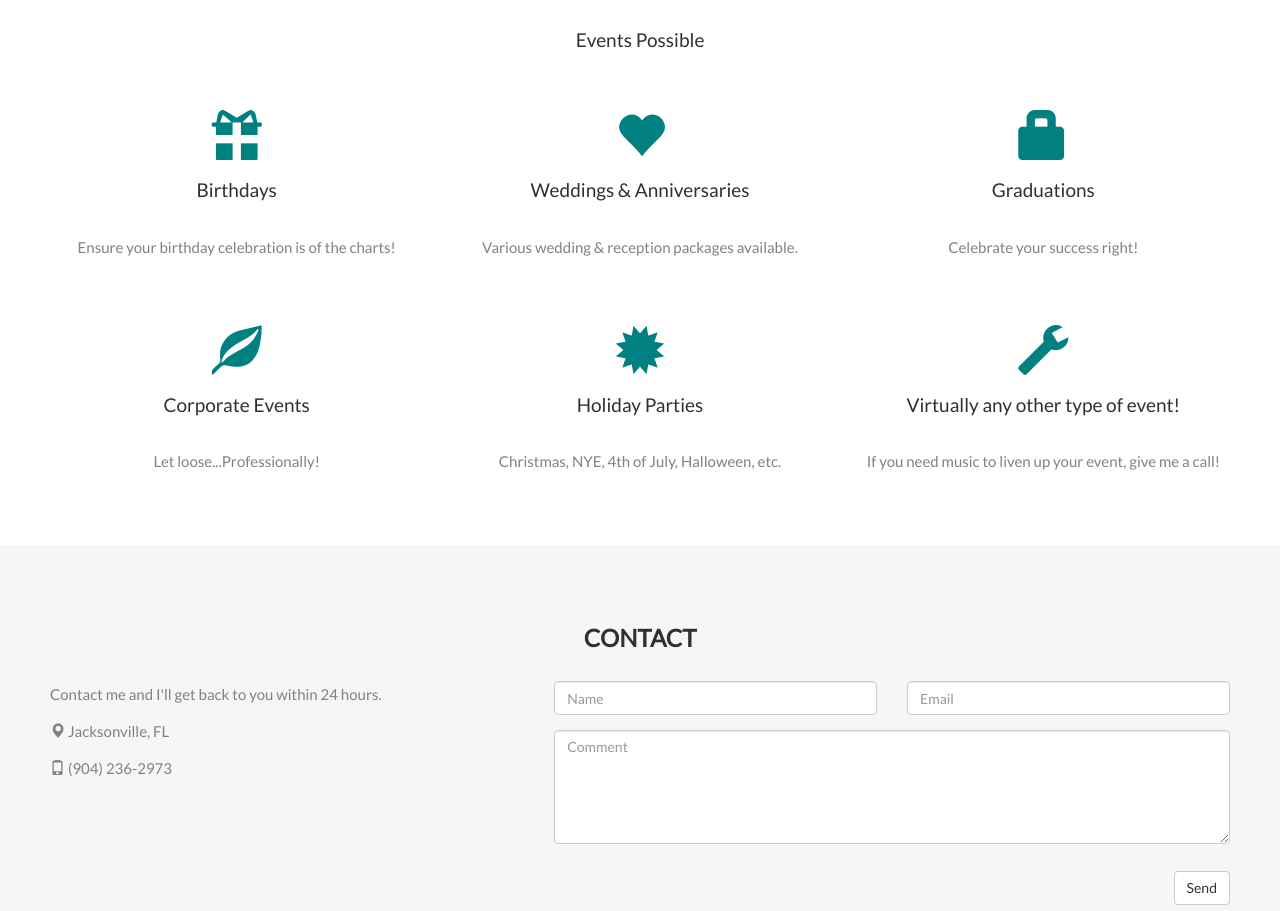
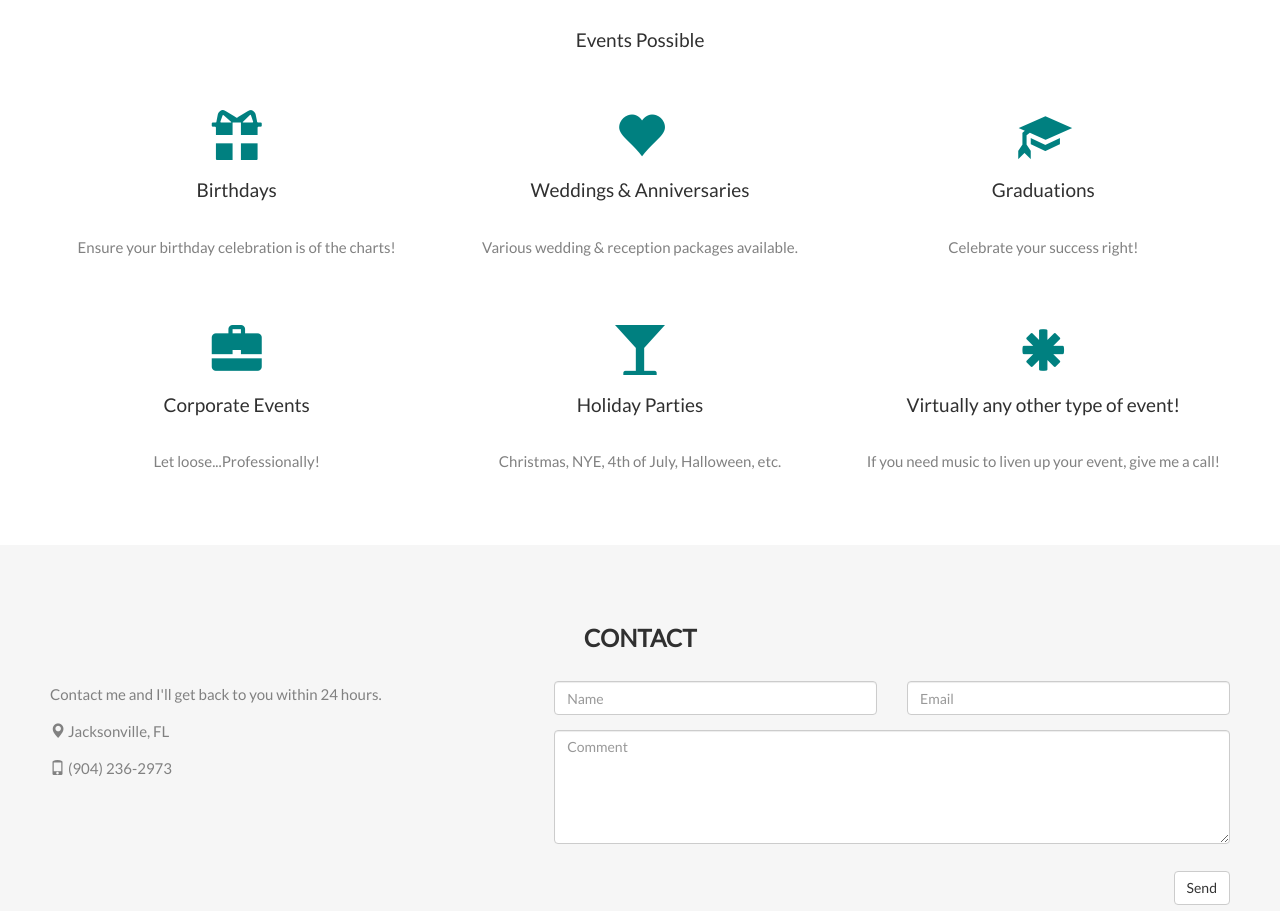
Before and after one commit to tmistry24/DJ_Sazz, a plain HTML site: page Index.html in a window 1280 px wide. Shown: the part 1112-2023 px from the top of the page. Drawn offline with nearby package versions, Linux system fonts and the light colour scheme; some packages are replaced by stand-ins of ours.

Commit message:
logo change

```diff
--- a/Index.html
+++ b/Index.html
@@ -253,7 +253,7 @@
       <p>Various wedding & reception packages available.</p>
     </div>
     <div class="col-sm-4">
-      <span class="glyphicon glyphicon-lock logo-small"></span>
+      <span class="glyphicon glyphicon-education logo-small"></span>
       <h4>Graduations</h4>
       <p>Celebrate your success right!</p>
     </div>
@@ -261,17 +261,17 @@
   <br><br>
   <div class="row slideanim">
     <div class="col-sm-4">
-      <span class="glyphicon glyphicon-leaf logo-small"></span>
+      <span class="glyphicon glyphicon-briefcase logo-small"></span>
       <h4>Corporate Events</h4>
       <p>Let loose...Professionally!</p>
     </div>
     <div class="col-sm-4">
-      <span class="glyphicon glyphicon-certificate logo-small"></span>
+      <span class="glyphicon glyphicon-glass logo-small"></span>
       <h4>Holiday Parties</h4>
       <p>Christmas, NYE, 4th of July, Halloween, etc.</p>
     </div>
     <div class="col-sm-4">
-      <span class="glyphicon glyphicon-wrench logo-small"></span>
+      <span class="glyphicon glyphicon-asterisk logo-small"></span>
       <h4 style="color:#303030;">Virtually any other type of event!</h4>
       <p>If you need music to liven up your event, give me a call!</p>
     </div>
```
